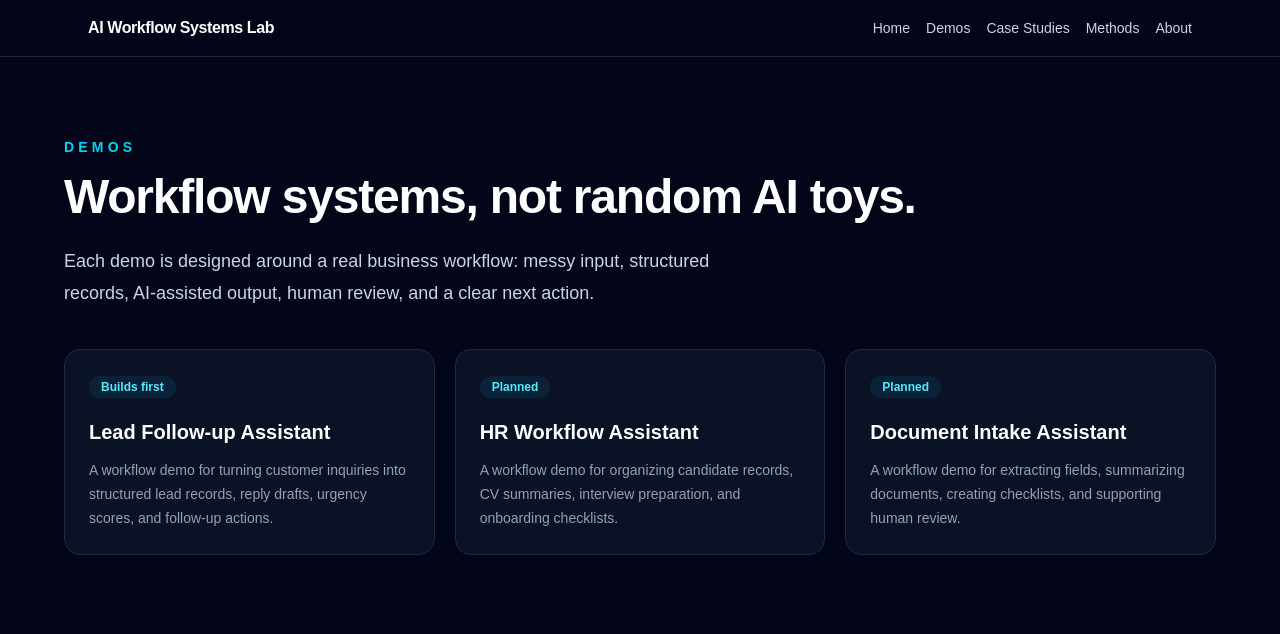
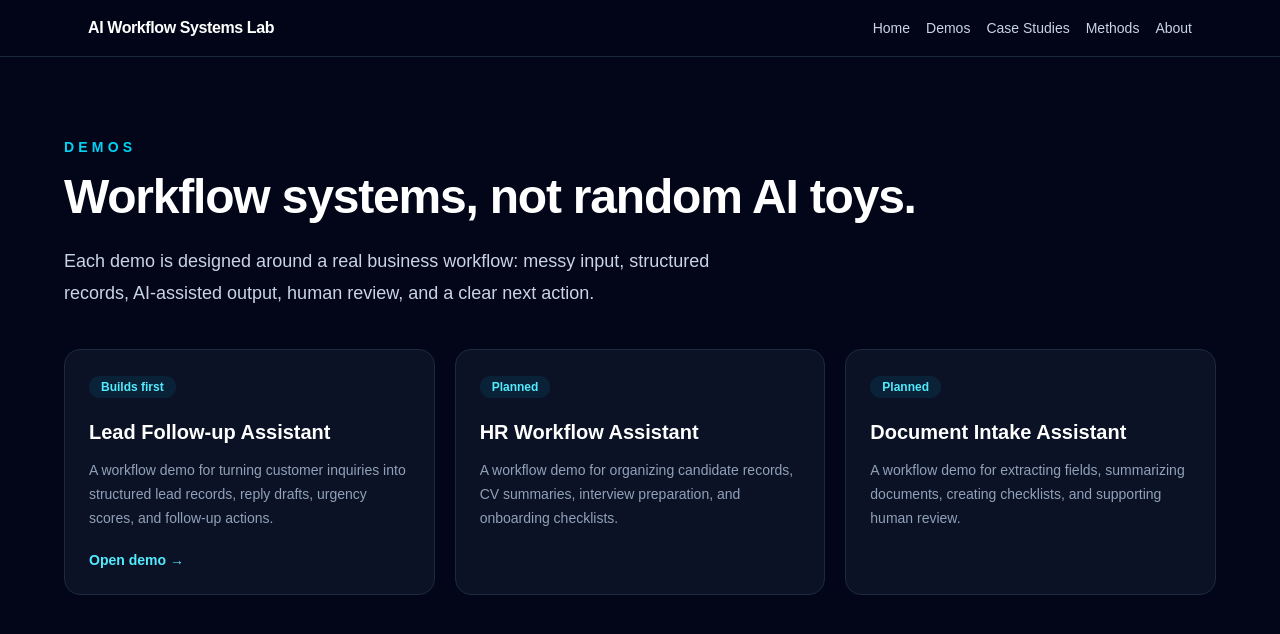
Before and after one commit to solitud3456/ai-workflow-systems-lab, a Next.js app: page /demos in a window 1280 px wide. Shown: the top 634 px of the page. Built offline with nearby package versions, Linux system fonts and the light colour scheme.

Commit message:
Link lead demo card

```diff
--- a/src/app/demos/page.tsx
+++ b/src/app/demos/page.tsx
@@ -4,6 +4,7 @@ const demos = [
   {
   title: "Lead Follow-up Assistant",
   status: "Builds first",
+  href: "/demos/lead-follow-up",
   description:
     "A workflow demo for turning customer inquiries into structured lead records, reply drafts, urgency scores, and follow-up actions.",
 },
@@ -38,6 +39,7 @@ export default function DemosPage() {
   title={demo.title}
   description={demo.description}
   tag={demo.status}
+  href={demo.href}
 />
           ))}
         </div>
--- a/src/components/InfoCard.tsx
+++ b/src/components/InfoCard.tsx
@@ -1,23 +1,53 @@
+import Link from "next/link";
+
 type InfoCardProps = {
   title: string;
   description: string;
   tag?: string;
+  href?: string;
 };
 
-export default function InfoCard({ title, description, tag }: InfoCardProps) {
-  return (
-    <article className="rounded-2xl border border-slate-800 bg-slate-900/70 p-6">
+export default function InfoCard({
+  title,
+  description,
+  tag,
+  href,
+}: InfoCardProps) {
+  const cardContent = (
+    <article className="h-full rounded-2xl border border-slate-800 bg-slate-900/70 p-6 transition hover:border-cyan-500/40">
       {tag ? (
         <span className="rounded-full bg-cyan-500/10 px-3 py-1 text-xs font-semibold text-cyan-300">
           {tag}
         </span>
       ) : null}
 
-      <h2 className={tag ? "mt-5 text-xl font-semibold text-white" : "text-xl font-semibold text-white"}>
+      <h2
+        className={
+          tag
+            ? "mt-5 text-xl font-semibold text-white"
+            : "text-xl font-semibold text-white"
+        }
+      >
         {title}
       </h2>
 
       <p className="mt-3 text-sm leading-6 text-slate-400">{description}</p>
+
+      {href ? (
+        <p className="mt-5 text-sm font-semibold text-cyan-300">
+          Open demo →
+        </p>
+      ) : null}
     </article>
   );
+
+  if (href) {
+    return (
+      <Link href={href} className="block h-full">
+        {cardContent}
+      </Link>
+    );
+  }
+
+  return cardContent;
 }
```
Lines whose indentation alone changed are shown as unchanged.
